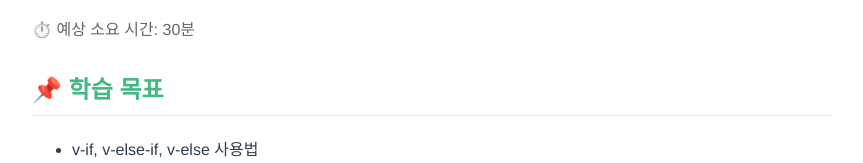
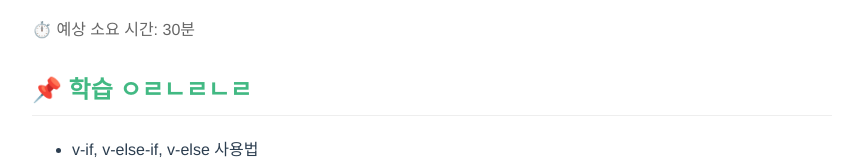
Before and after one commit to luv20100918/vue2-study, a Vue app: page /curriculum/day3 in a window 1280 px wide. Shown: the part 243-406 px from the top of the page, without its empty margins (208-1071 px from the left). Built offline with nearby package versions, Linux system fonts and the light colour scheme.

Commit message:
0311커밋해보기

```diff
--- a/src/views/curriculum/Day3.vue
+++ b/src/views/curriculum/Day3.vue
@@ -9,7 +9,7 @@
 
     <div class="lesson-content">
       <section>
-        <h2>📌 학습 목표</h2>
+        <h2>📌 학습 ㅇㄹㄴㄹㄴㄹ</h2>
         <ul>
           <li>v-if, v-else-if, v-else 사용법</li>
           <li>v-show와 v-if의 차이점</li>
```
